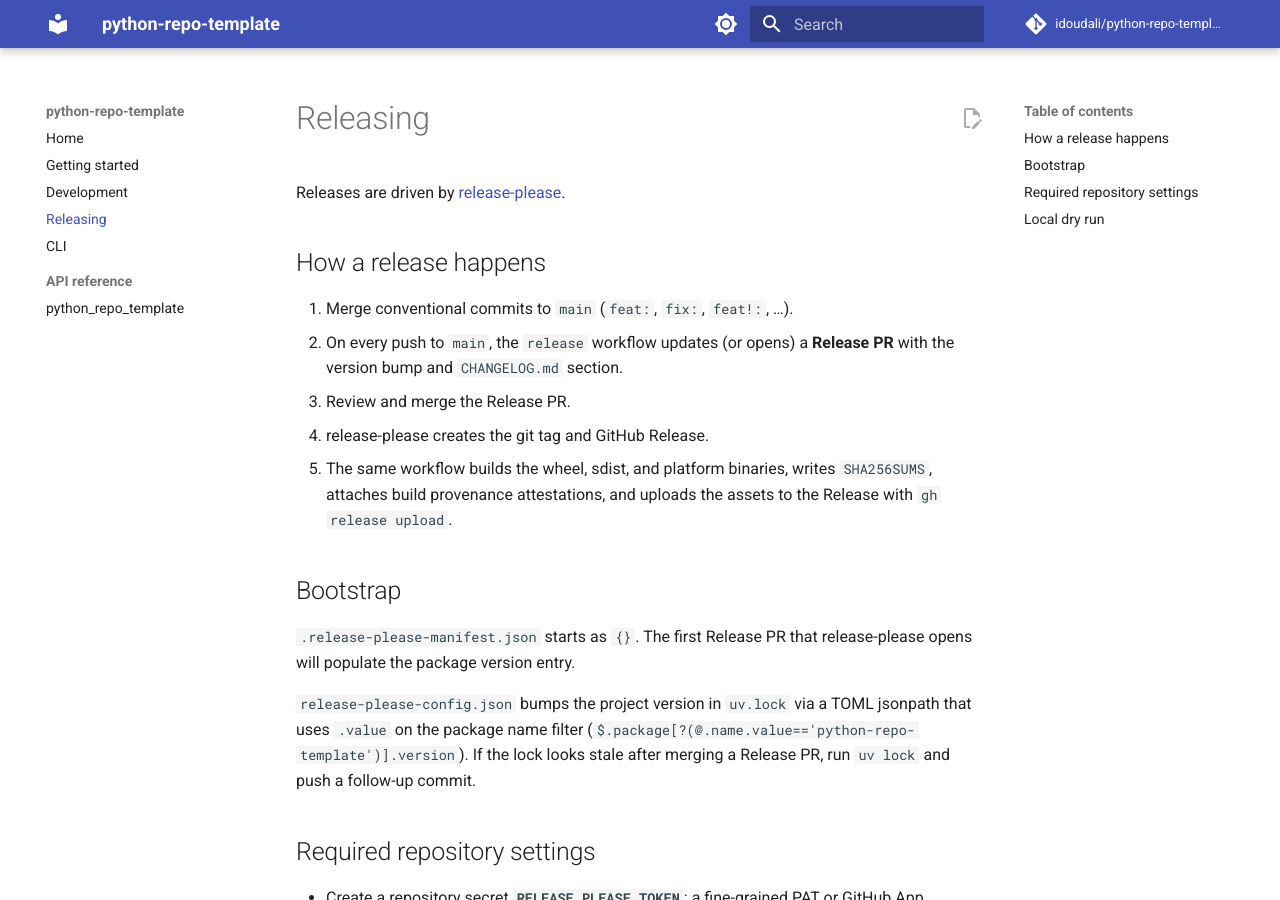
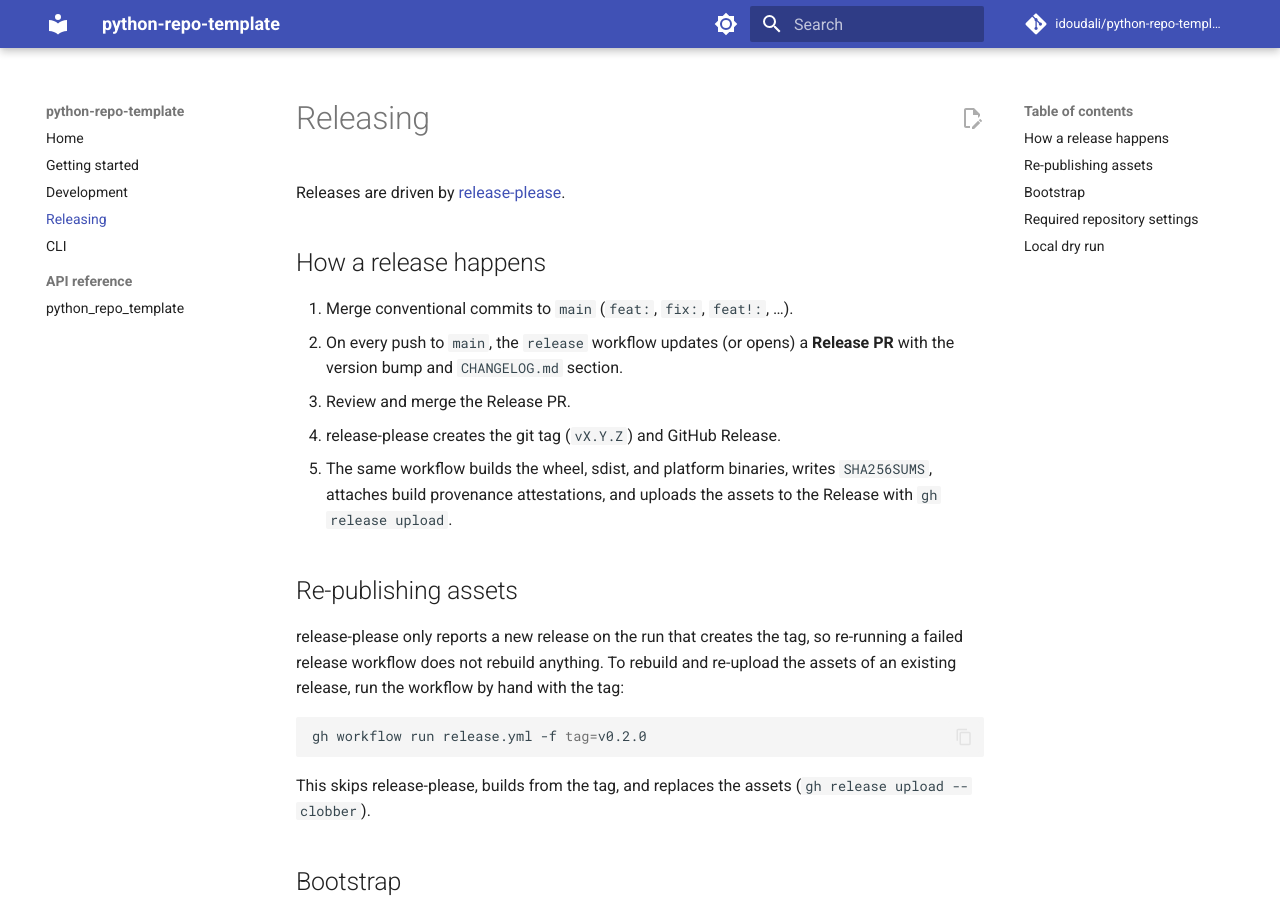
Before and after one commit to idoudali/python-repo-template, an MkDocs documentation site: the page built from docs/releasing.md, in a window 1280 px wide and 900 px high. Built offline with MkDocs 1.6.1 and Material for MkDocs 9.7.7, drawn with Linux system fonts in a browser that asks for light colours; comment, search, counter and statistics services are not loaded.

Commit message:
fix(release): tag as vX.Y.Z and allow re-publishing assets for an existing tag
Co-authored-by: Cursor <cursoragent@cursor.com>

````diff
--- a/docs/releasing.md
+++ b/docs/releasing.md
@@ -8,10 +8,24 @@ Releases are driven by [release-please](https://github.com/googleapis/release-pl
 2. On every push to `main`, the `release` workflow updates (or opens) a
    **Release PR** with the version bump and `CHANGELOG.md` section.
 3. Review and merge the Release PR.
-4. release-please creates the git tag and GitHub Release.
+4. release-please creates the git tag (`vX.Y.Z`) and GitHub Release.
 5. The same workflow builds the wheel, sdist, and platform binaries, writes
    `SHA256SUMS`, attaches build provenance attestations, and uploads the
    assets to the Release with `gh release upload`.
+
+## Re-publishing assets
+
+release-please only reports a new release on the run that creates the tag, so
+re-running a failed release workflow does not rebuild anything. To rebuild
+and re-upload the assets of an existing release, run the workflow by hand
+with the tag:
+
+```bash
+gh workflow run release.yml -f tag=v0.2.0
+```
+
+This skips release-please, builds from the tag, and replaces the assets
+(`gh release upload --clobber`).
 
 ## Bootstrap
 
--- a/release-please-config.json
+++ b/release-please-config.json
@@ -4,6 +4,7 @@
     ".": {
       "release-type": "python",
       "package-name": "python-repo-template",
+      "include-component-in-tag": false,
       "changelog-path": "CHANGELOG.md",
       "bump-minor-pre-major": true,
       "bump-patch-for-minor-pre-major": true,
````
Also changed, not shown: 3 other files.
